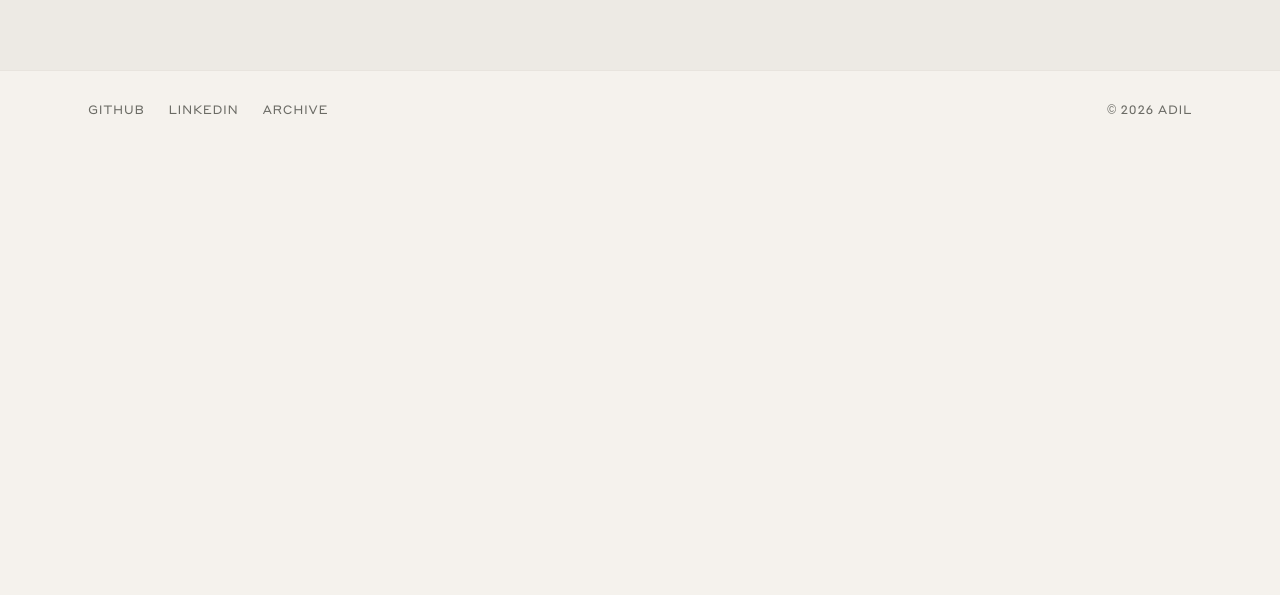
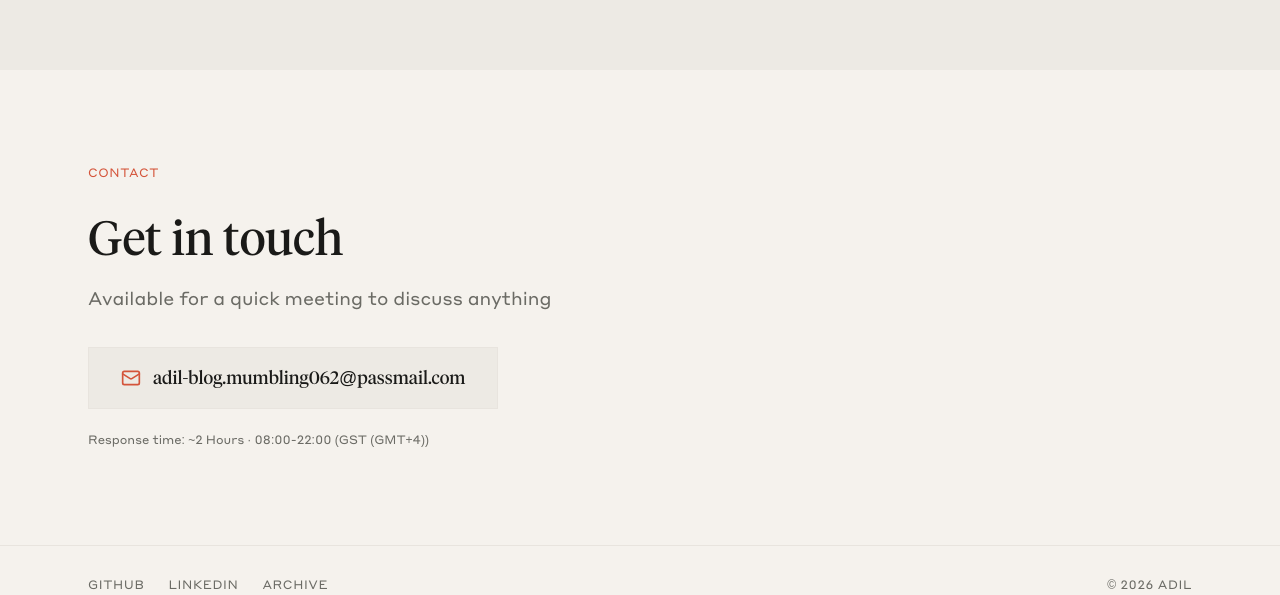
Before and after one commit to AdiKsOnDev/portfolio, a Next.js app: page / in a window 1280 px wide. Shown: the part 2507-3102 px from the top of the page. Before the commit the page ends 2658 px from the top, so only its background shows below. Built offline with nearby package versions, Linux system fonts and the light colour scheme.

Commit message:
feat(home): add a section for contact information

```diff
--- a/app/page.tsx
+++ b/app/page.tsx
@@ -1,4 +1,4 @@
-import { Hero, CurrentWork, SelectedWorks, LatestThoughts } from "@/components/features";
+import { Hero, CurrentWork, SelectedWorks, LatestThoughts, Contact } from "@/components/features";
 
 export default function HomePage() {
   return (
@@ -7,6 +7,7 @@ export default function HomePage() {
       <CurrentWork />
       <SelectedWorks />
       <LatestThoughts />
+      <Contact />
     </>
   );
 }
--- /dev/null
+++ b/components/features/Contact.tsx
@@ -0,0 +1,53 @@
+"use client";
+
+import { getProfile, getContact } from "@/lib/data";
+import { Mail } from "lucide-react";
+import { FadeIn } from "@/components/ui";
+
+export function Contact() {
+  const profile = getProfile();
+  const contact = getContact();
+
+  return (
+    <section className="py-24">
+      <div className="max-w-6xl mx-auto px-6">
+        <div className="max-w-2xl">
+          <FadeIn>
+            <span className="text-xs uppercase tracking-wider text-accent font-sans mb-8 block">
+              Contact
+            </span>
+          </FadeIn>
+
+          <FadeIn delay={100}>
+            <h2 className="font-serif text-4xl lg:text-5xl text-foreground mb-6">
+              Get in touch
+            </h2>
+          </FadeIn>
+
+          <FadeIn delay={200}>
+            <p className="text-secondary text-lg leading-relaxed mb-8">
+              {contact.availability.message}
+            </p>
+          </FadeIn>
+
+          <FadeIn delay={300}>
+            <a
+              href={`mailto:${profile.email}`}
+              className="inline-flex items-center gap-3 bg-card border border-muted-border px-8 py-4 text-foreground hover:border-accent/50 hover:text-accent transition-all duration-300 group"
+            >
+              <Mail className="w-5 h-5 text-accent" />
+              <span className="font-serif text-lg">{profile.email}</span>
+            </a>
+          </FadeIn>
+
+          <FadeIn delay={400}>
+            <div className="mt-6 text-xs text-secondary">
+              Response time: {contact.availability.responseTime} ·{" "}
+              {contact.workingHours.hours} ({contact.workingHours.timezone})
+            </div>
+          </FadeIn>
+        </div>
+      </div>
+    </section>
+  );
+}
--- a/components/features/index.ts
+++ b/components/features/index.ts
@@ -2,6 +2,7 @@ export { Hero } from "./Hero";
 export { CurrentWork } from "./CurrentWork";
 export { SelectedWorks } from "./SelectedWorks";
 export { LatestThoughts } from "./LatestThoughts";
+export { Contact } from "./Contact";
 export { ProjectsHero } from "./ProjectsHero";
 export { FeaturedProject } from "./FeaturedProject";
 export { ProjectGrid } from "./ProjectGrid";
```
